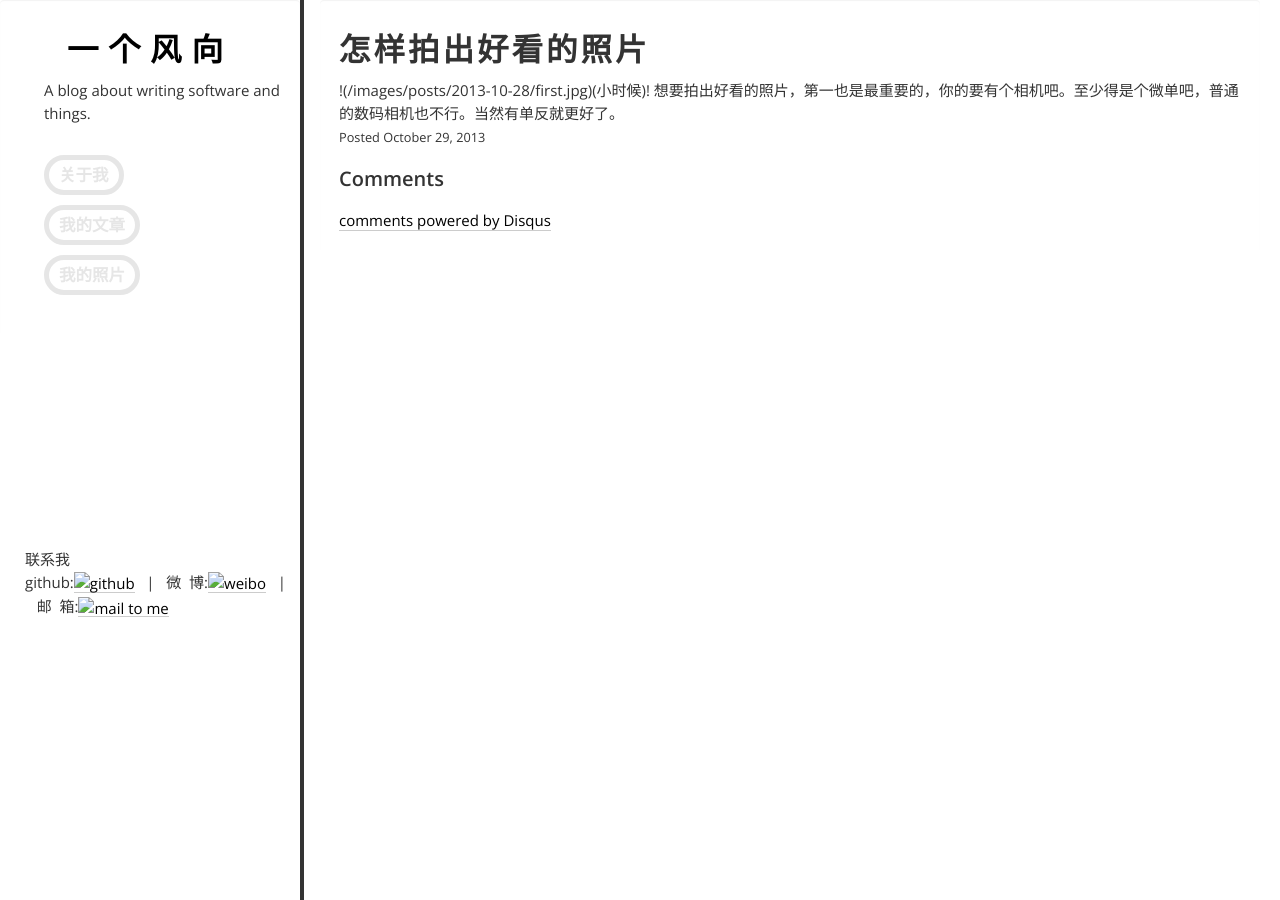
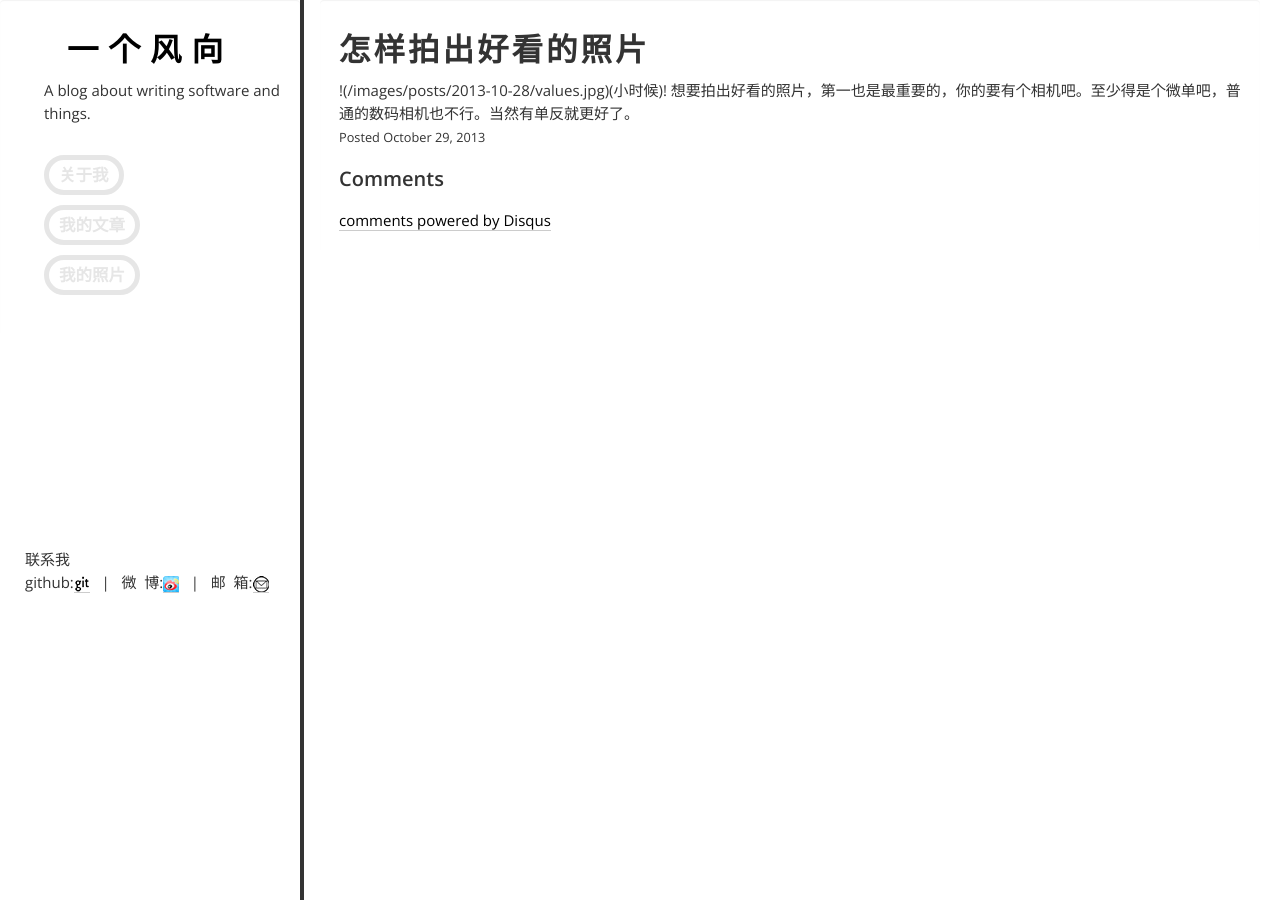
Before and after one commit to lanffy/lanffy.github.io, a Jekyll site: the page built from _posts/2013/2013-10-29-怎样拍出好看的照片.textile, in a window 1280 px wide. Built offline with Jekyll 4.4.1, drawn with Linux system fonts in a browser that asks for light colours; nearby versions of some CDN libraries; Markdown is read by kramdown in place of the engine named in the settings; comment, search, counter and statistics services are not loaded.

Commit message:
pictures

```diff
--- a/_layouts/default.html
+++ b/_layouts/default.html
@@ -41,7 +41,7 @@
 			<br/>
 			<br/>
 
-			<div><p>联系我<br/>github:<a href="https://github.com/lanffy" target=_blank><img src="../images/github.png" title="github" alt="github" /></a>&nbsp;&nbsp;&nbsp;|&nbsp;&nbsp;&nbsp;微&nbsp;&nbsp;博:<a href="http://weibo.com/206661350" target=_blank><img src="../images/weibo.png" title="微博" alt="weibo" /></a>&nbsp;&nbsp;&nbsp;|&nbsp;&nbsp;&nbsp;邮&nbsp;&nbsp;箱:<a href="mailto:rlanffy@gmail.com"><img src="../images/email.jpg" title="给我发邮件" alt="mail to me" /></a></p>
+			<div><p>联系我<br/>github:<a href="https://github.com/lanffy" target=_blank><img src="/images/github.png" title="github" alt="github" /></a>&nbsp;&nbsp;&nbsp;|&nbsp;&nbsp;&nbsp;微&nbsp;&nbsp;博:<a href="http://weibo.com/206661350" target=_blank><img src="/images/weibo.png" title="微博" alt="weibo" /></a>&nbsp;&nbsp;&nbsp;|&nbsp;&nbsp;&nbsp;邮&nbsp;&nbsp;箱:<a href="mailto:rlanffy@gmail.com"><img src="/images/email.jpg" title="给我发邮件" alt="mail to me" /></a></p>
 			</div>
 		</div>
       <div class="span8 main offset4">
--- a/_posts/2013/2013-10-29-怎样拍出好看的照片.textile
+++ b/_posts/2013/2013-10-29-怎样拍出好看的照片.textile
@@ -5,6 +5,6 @@ tags: [意境, 感觉, 光线, 瞬间]
 author_name: R_Lanffy
 ---
 
-!(/images/posts/2013-10-28/first.jpg)(小时候)!
+!(/images/posts/2013-10-28/values.jpg)(小时候)!
 
 想要拍出好看的照片，第一也是最重要的，你的要有个相机吧。至少得是个微单吧，普通的数码相机也不行。当然有单反就更好了。
```
